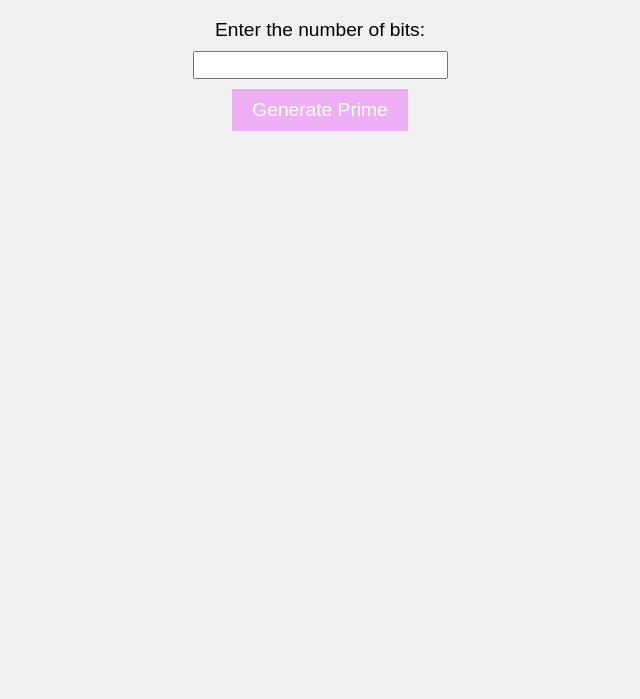
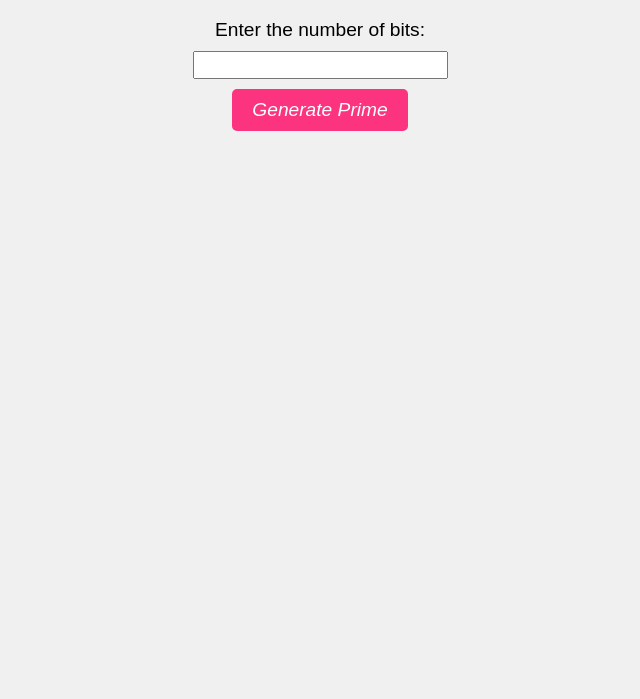
Before and after one commit to ncswalton/prime-time, a plain HTML site: page frontend/index.html in a window 1280 px wide. Shown: the part 101-800 px from the top of the page, without its empty margins (320-960 px from the left). Drawn offline with Linux system fonts and the light colour scheme.

Commit message:
Updated button color and format

```diff
--- a/frontend/index.html
+++ b/frontend/index.html
@@ -28,11 +28,13 @@
         }
         #primeForm button {
             padding: 10px 20px;
-            background-color: #ea00ff46;
+            background-color: #ff0a68d0;
             color: white;
             border: none;
             cursor: pointer;
             transition: background-color 0.3s ease;
+            font-style: italic;
+            border-radius: 5px;
         }
         #primeForm button:hover {
             background-color: #0056b3;
```
